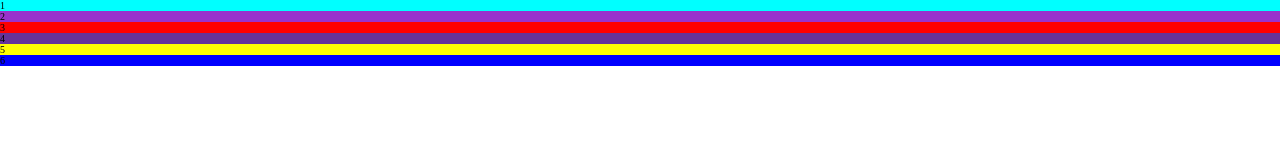
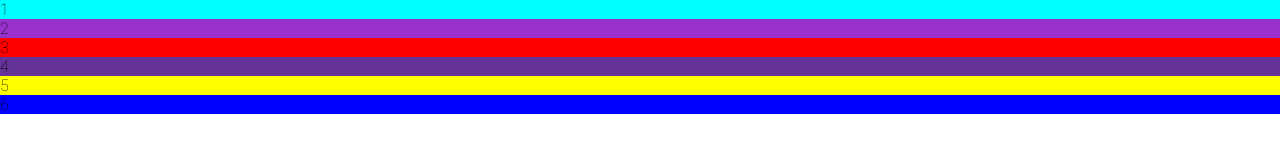
Before and after one commit to mariana549/landing-page-grid, a plain HTML site: page index.html in a window 1280 px wide. Drawn offline with Linux system fonts and the light colour scheme.

Commit message:
💄  adicionando formatações nas font

```diff
--- a/src/css/style.css
+++ b/src/css/style.css
@@ -12,6 +12,9 @@ body {
    "projects projects projects projects"
    "footer footer footer footer";
    grid-template-columns: repeat(4, 1fr);
+   font-size: 1.6em;
+   font-family:'Roboto',  sans-serif;
+   font-weight: 400;
 }
 
  /* HEADER */
```
